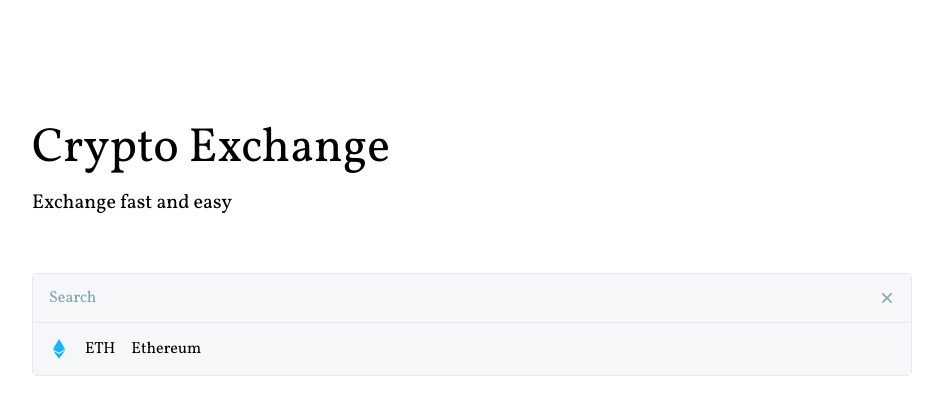
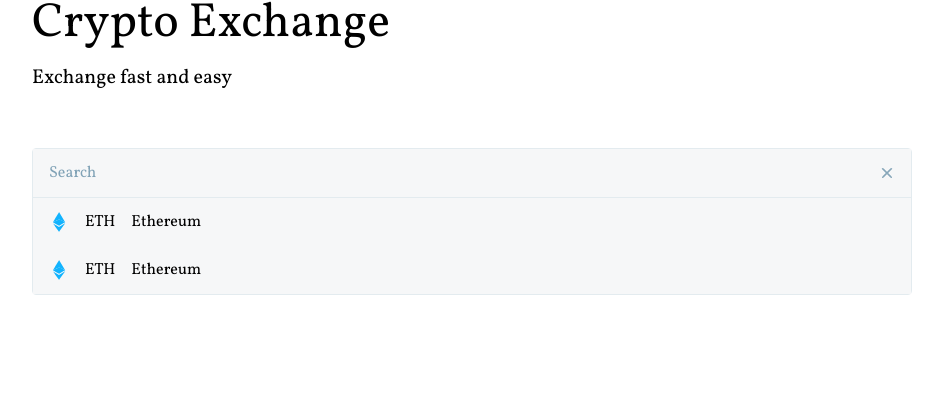
Before and after one commit to FLW7/Crypto-Exchange, a Vue app: page / in a window 1280 px wide. Shown: the top 396 px of the page, without its empty margins (168-1111 px from the left). Built offline with nearby package versions, Linux system fonts and the light colour scheme.

Commit message:
node_modules

```diff
--- a/src/App.vue
+++ b/src/App.vue
@@ -41,9 +41,14 @@
               />
               <img src="./assets/close.svg" class="cursor-pointer mr-4" />
             </div>
-            <div class="dropdown__list px-4 py-3.5 border-t border-stroke-grey">
+            <div class="dropdown__list border-t border-stroke-grey">
               <ul>
-                <li class="flex items-center gap-x-4">
+                <li>
+                  <img src="./assets/eth.svg" />
+                  <p>ETH</p>
+                  <span>Ethereum</span>
+                </li>
+                <li>
                   <img src="./assets/eth.svg" />
                   <p>ETH</p>
                   <span>Ethereum</span>
@@ -79,8 +84,16 @@
   }
 }
 
-.container {
-  width: 100%;
-  height: 500px;
+.dropdown__list {
+  li {
+    display: flex;
+    align-items: center;
+    gap: 1rem;
+    height: 48px;
+    padding: 0 1rem;
+    &:hover {
+      background-color: #eaf1f7;
+    }
+  }
 }
 </style>
--- a/vite.config.js
+++ b/vite.config.js
@@ -5,6 +5,7 @@
 
 // https://vitejs.dev/config/
 export default defineConfig({
+  base: '/Crypto-Exchange/',
   plugins: [vue()],
   resolve: {
     alias: {
```
Also changed, not shown: 1 other file (tests, documents, lock files or other folders).
